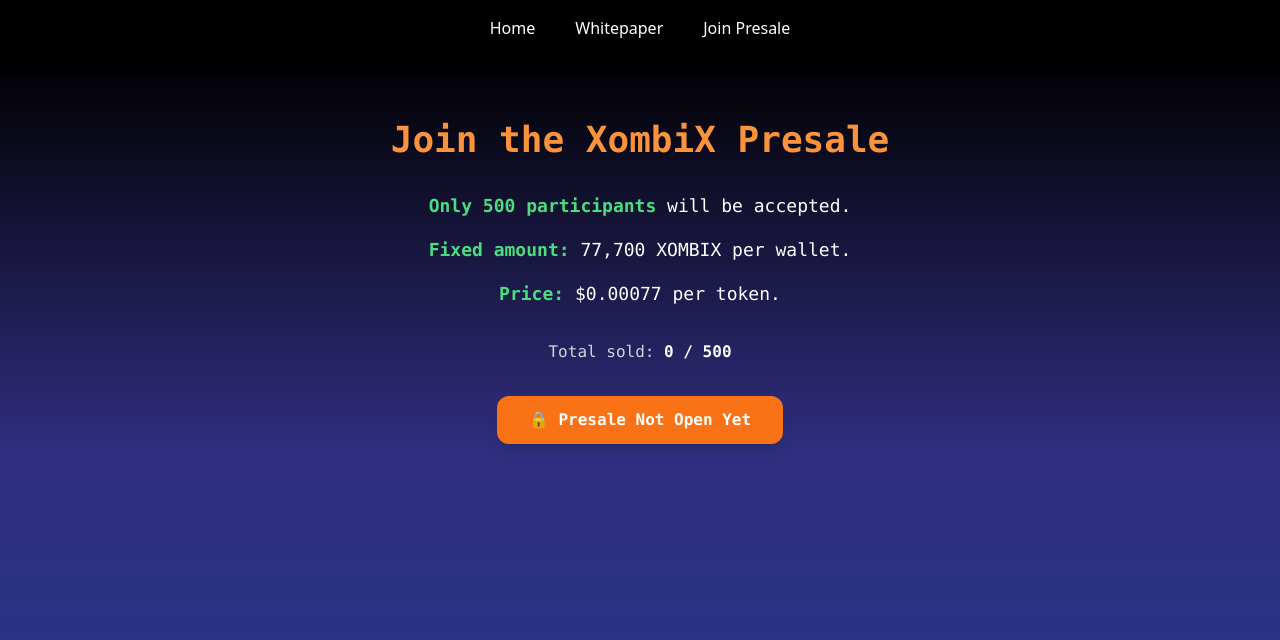
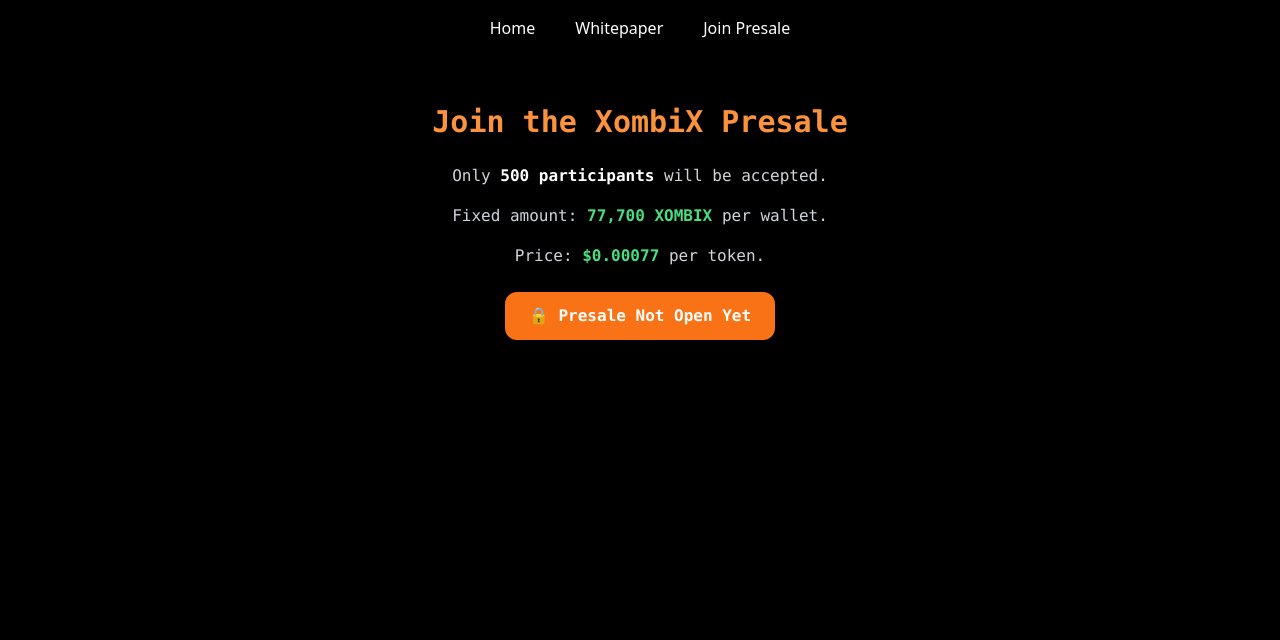
Before and after one commit to GurhanAksoy/xombix-website, a React (Vite) app: page /presale in a window 1280 px wide. Shown: the top 640 px of the page. Built offline with nearby package versions, Linux system fonts and the light colour scheme.

Commit message:
Update Presale.jsx

```diff
--- a/src/pages/Presale.jsx
+++ b/src/pages/Presale.jsx
@@ -2,29 +2,27 @@ import React from "react";
 
 export default function Presale() {
   return (
-    <main className="min-h-screen bg-gradient-to-b from-black via-indigo-900 to-blue-900 text-white px-6 py-16 font-mono text-center">
-      <h1 className="text-4xl font-bold text-orange-400 mb-8">Join the XombiX Presale</h1>
+    <main className="min-h-screen bg-black text-white px-6 py-12 font-mono">
+      <section className="max-w-2xl mx-auto text-center">
+        <h1 className="text-3xl font-bold text-orange-400 mb-6">Join the XombiX Presale</h1>
 
-      <p className="mb-4 text-lg">
-        <span className="font-bold text-green-400">Only 500 participants</span> will be accepted.
+        <p className="mb-4 text-gray-300">
+          Only <span className="font-semibold text-white">500 participants</span> will be accepted.
         </p>
-      <p className="mb-4 text-lg">
-        <span className="font-bold text-green-400">Fixed amount:</span> 77,700 XOMBIX per wallet.
+        <p className="mb-4 text-gray-300">
+          Fixed amount: <span className="text-green-400 font-semibold">77,700 XOMBIX</span> per wallet.
         </p>
-      <p className="mb-8 text-lg">
-        <span className="font-bold text-green-400">Price:</span> $0.00077 per token.
+        <p className="mb-6 text-gray-300">
+          Price: <span className="text-green-400 font-semibold">$0.00077</span> per token.
         </p>
 
-      <div className="mb-8 text-gray-300">
-        <p>Total sold: <span className="font-bold text-white">0 / 500</span></p>
-      </div>
-
         <button
-        className="bg-orange-500 hover:bg-orange-600 text-white font-bold py-3 px-8 rounded-xl shadow-lg transition duration-300"
+          className="bg-orange-500 hover:bg-orange-600 text-white font-bold py-3 px-6 rounded-xl shadow-md transition duration-300"
           disabled
         >
           🔒 Presale Not Open Yet
         </button>
+      </section>
     </main>
   );
 }
```
Lines whose indentation alone changed are shown as unchanged.
